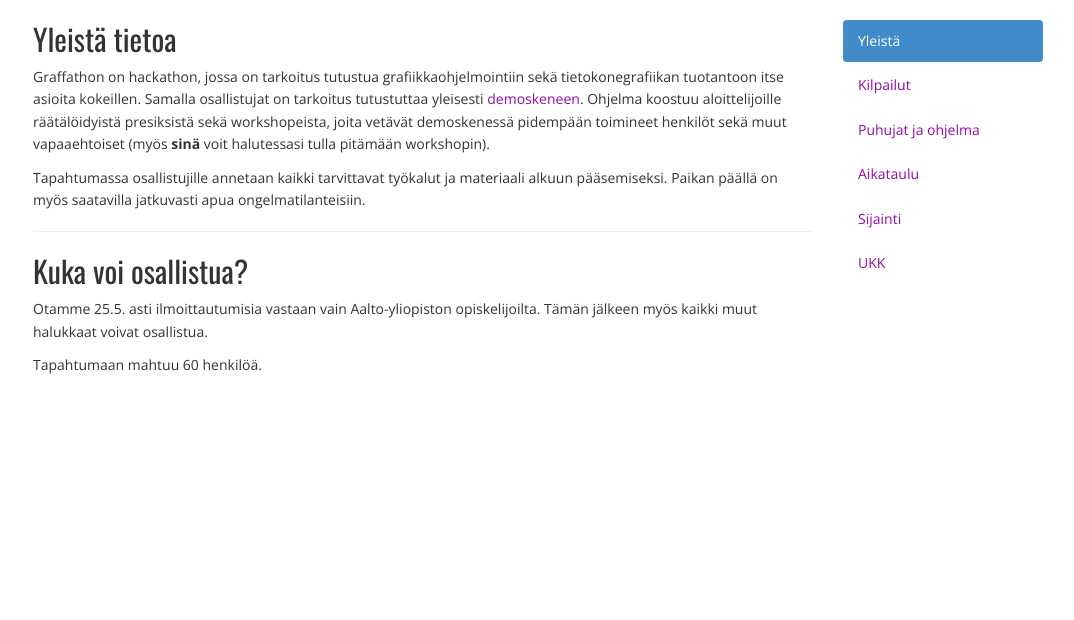
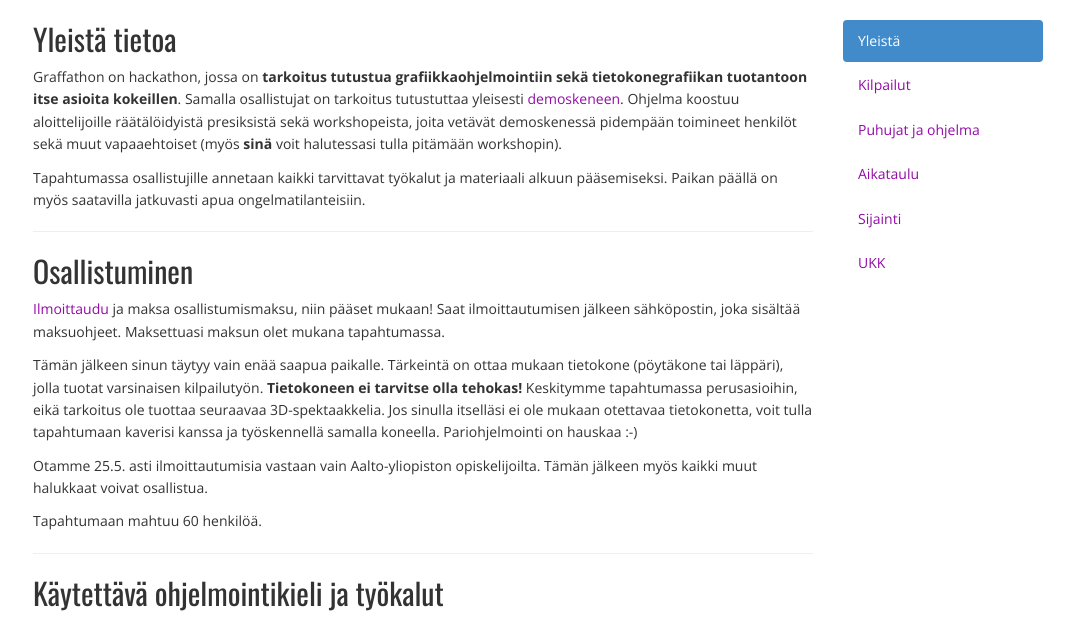
Before and after one commit to anttihirvonen/graffathon, a Flask app: page /info in a window 1280 px wide. Shown: the part 232-852 px from the top of the page, without its empty margins (82-1156 px from the left). Run offline with Flask 2, Linux system fonts and the light colour scheme; parts of the project's set-up code (start-up, migrations or seed data) failed here and were passed over; some libraries are stand-ins or nearby versions.

Commit message:
Add lots of new text content

```diff
--- a/app/templates/index.html
+++ b/app/templates/index.html
@@ -34,7 +34,7 @@
     <div class="row">
       <div class="col-md-7">
         <h1>Tule oppimaan tietokonegrafiikkaa!</h1>
-        <h2>14.-15.6.2014, AppSpace, Otaniemi</h2>
+        <h2>14. – 15.6.2014, AppSpace, Otaniemi</h2>
         <p style="font-size: 20px">Graffathon on n. 30 tunnin mittainen aloittelijoille suunnattu tietokonegrafiikkahackathon, jonka aikana on tarkoitus tuottaa audiovisuaalinen reaaliaikainen ohjelma eli <a href="http://fi.wikipedia.org/wiki/Demo_(tietokone)" target="_blank" style="color: inherit; text-decoration: underline">demo</a>. <!--<a id="tutustutarkemmin" href="{{ url_for('info') }}">Tutustu tarkemmin!</a>--></p>
         <p>
         <a id="info" href="{{ url_for('info') }}" class="btn btn-default btn-lg">Lue lisää</a>
@@ -77,7 +77,7 @@
       <blockquote>Huikea tapahtuma, tällaista lisää!</blockquote>
       <blockquote>Mahtavaa oli, tosi hyvä mieli jälkeenpäin.</blockquote>
       <h2>Katso viime vuoden kilpailutöitä</h2>
-      <p>Alla videocapturet (osasta) viime vuoden kilpailutöitä.</p>
+      <p>Alla videocapturet (osasta) viime vuoden kilpailutöitä. Ensimmäisenä voittajademo Fern!, tekijä petrinm.</p>
       <iframe style="margin-top: 22px; margin-bottom: 22px" width="560" height="315" src="//www.youtube.com/embed/videoseries?list=PLmRDkQf8W1WF7SONaMtqW6grVj9N44HkI" frameborder="0" allowfullscreen></iframe>
     </div>
     <div style="text-align: center" class="col-md-4">
@@ -86,7 +86,7 @@
       <a href="{{ url_for('info_location') }}">Sijainti</a>
       <h2>Yhteistyössä</h2>
       <p>Demokerho</p>
-      <p>JNE..</p>
+      <p>Looking for partners!</p>
     </div>
   </div>
 </div>
--- a/app/templates/info/competitions.html
+++ b/app/templates/info/competitions.html
@@ -2,10 +2,14 @@
 {% block info_content %}
 <h2 id="competitions-section">Järjestettävät kilpailut</h2>
 <p>Graffathonissa järjestetään useampia kilpailuja eli "kompoja". Reaaliaikaisen audiovisuaalisen ohjelman kompo eli demokompo on kilpailun päätapahtuma. Tämän lisäksi järjestetään muutama pienempi kilpailu, joihin voi myös halutessaan osallistua (jos ehtii).</p>
+<p>Kaikkien kilpailujen osalta voittajat ratkaistaan yleisöäänestyksellä. Jokaiselle osallistujalla on käytettävissään sama määrä ääniä.</p>
+<p><b>Kaikissa kilpailuissa jaetaan palkinnot vähintään kolmelle parhaalle tiimille.</b> Huomaa, että suuri osa osallistumismaksuista kierrätetään takaisin osallistujille palkintojen muodossa!</p>
 <h3>Demokompo</h3>
-<p>Demokompo on tapahtuman varsinainen pääkilpailu.</p>
+<p>Demokompo on tapahtuman varsinainen pääkilpailu. Tavoitteena on tuottaa mahdollisimman hyvä demo. Kilpailutyöt ajetaan tapahtuman loppuvaiheen showssa yleisölle reaaliajassa, jonka jälkeen järjestetään yleisöäänestys voittajasta.</p>
 <h3>Mallinnuskompo</h3>
 <p>Mallinna jotain! Aihe annetaan paikan päällä.</p>
+<p>Voit myös käyttää tähän kilpailutyöhön tekemääsi mallia demossasi.</p>
 <h3>Piirustuskompo</h3>
 <p>Piirrä jotain! Aihe annetaan paikan päällä.</p>
+<p>Voit myös käyttää tähän kilpailuun tekemääsi piirustusta demossasi.</p>
 {% endblock %}
--- a/app/templates/info/index.html
+++ b/app/templates/info/index.html
@@ -2,9 +2,36 @@
 {% block info_content %}
 <h2 id="general-section">Yleistä tietoa</h2>
 <p>
-Graffathon on hackathon, jossa on tarkoitus tutustua grafiikkaohjelmointiin sekä tietokonegrafiikan tuotantoon itse asioita kokeillen. Samalla osallistujat on tarkoitus tutustuttaa yleisesti <a href="http://fi.wikipedia.org/wiki/Demoskene">demoskeneen</a>. Ohjelma koostuu aloittelijoille räätälöidyistä presiksistä sekä workshopeista, joita vetävät demoskenessä pidempään toimineet henkilöt sekä muut vapaaehtoiset (myös <b>sinä</b> voit halutessasi tulla pitämään workshopin).
+Graffathon on hackathon, jossa on <b>tarkoitus tutustua grafiikkaohjelmointiin sekä tietokonegrafiikan tuotantoon itse asioita kokeillen</b>. Samalla osallistujat on tarkoitus tutustuttaa yleisesti <a href="http://fi.wikipedia.org/wiki/Demoskene">demoskeneen</a>. Ohjelma koostuu aloittelijoille räätälöidyistä presiksistä sekä workshopeista, joita vetävät demoskenessä pidempään toimineet henkilöt sekä muut vapaaehtoiset (myös <b>sinä</b> voit halutessasi tulla pitämään workshopin).
 </p>
 <p>Tapahtumassa osallistujille annetaan kaikki tarvittavat työkalut ja materiaali alkuun pääsemiseksi. Paikan päällä on myös saatavilla jatkuvasti apua ongelmatilanteisiin.</p>
+
+
+<hr>
+
+
+<h2 id="general-section">Osallistuminen</h2>
+<p>
+<a href="{{ url_for('signup') }}">Ilmoittaudu </a> ja maksa osallistumismaksu, niin pääset mukaan! Saat ilmoittautumisen jälkeen sähköpostin, joka sisältää maksuohjeet. Maksettuasi maksun olet mukana tapahtumassa.
+</p>
+<p>
+Tämän jälkeen sinun täytyy vain enää saapua paikalle. Tärkeintä on ottaa mukaan tietokone (pöytäkone tai läppäri), jolla tuotat varsinaisen kilpailutyön. <b>Tietokoneen ei tarvitse olla tehokas!</b> Keskitymme tapahtumassa perusasioihin, eikä tarkoitus ole tuottaa seuraavaa 3D-spektaakkelia. Jos sinulla itselläsi ei ole mukaan otettavaa tietokonetta, voit tulla tapahtumaan kaverisi kanssa ja työskennellä samalla koneella. Pariohjelmointi on hauskaa :-)
+</p>
+<p>
+Otamme 25.5. asti ilmoittautumisia vastaan vain Aalto-yliopiston opiskelijoilta. Tämän jälkeen myös kaikki muut halukkaat voivat osallistua.
+</p>
+<p>
+Tapahtumaan mahtuu 60 henkilöä.
+</p>
+
+
+<hr>
+
+
+<h2 id="general-section">Käytettävä ohjelmointikieli ja työkalut</h2>
+<p>
+Tapahtumassa käytetään Processing-nimistä ympäristöä grafiikan tekemiseen. Tapahtuman järjestäjät tarjoavat hyvät pohjakoodit aloittamisen tueksi (huomattavasti paremmat kuin viime vuonna) sekä luonnollisesti muutakin opastusta tekemiseen. Voit toki halutessasi käyttää myös muita ympäristöjä, mutta viime vuonna Processing todettiin erittäin toimivaksi.
+</p>
 
 
 <hr>
@@ -17,4 +44,5 @@ Otamme 25.5. asti ilmoittautumisia vastaan vain Aalto-yliopiston opiskelijoilta.
 <p>
 Tapahtumaan mahtuu 60 henkilöä.
 </p>
+
 {% endblock %}
```
Also changed, not shown: app/templates/info/faq.html (+7 -5 lines).
